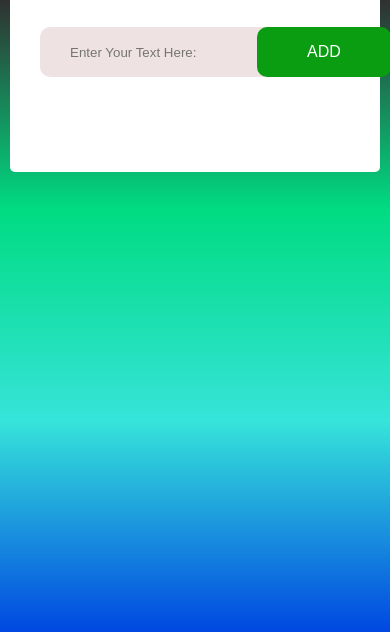
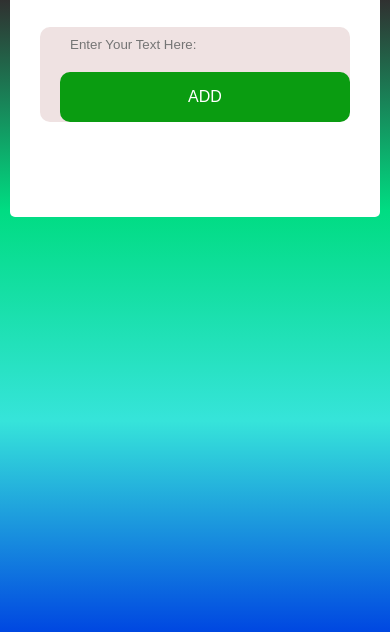
Before and after one commit to Vikas-coding/ToDOList, a plain HTML site: page index.html in a window 390 px wide. Shown: the part 212-844 px from the top of the page. Drawn offline with Linux system fonts and the light colour scheme.

Commit message:
TO-DoList

```diff
--- a/style.css
+++ b/style.css
@@ -142,3 +142,18 @@ ul li span{
 ul li span:hover{
     background: #f3f3f3;
 }
+
+@media (max-width: 768px) {
+    .row {
+      flex-direction: column; /* Stack elements vertically on small screens */
+    }
+
+    #input-box {
+      width: 100%; /* Make the input box full width on small screens */
+      margin-bottom: 10px; /* Add some spacing between input and button */
+    }
+
+    button {
+      width: 100%; /* Make the button full width on small screens */
+    }
+  }
```
